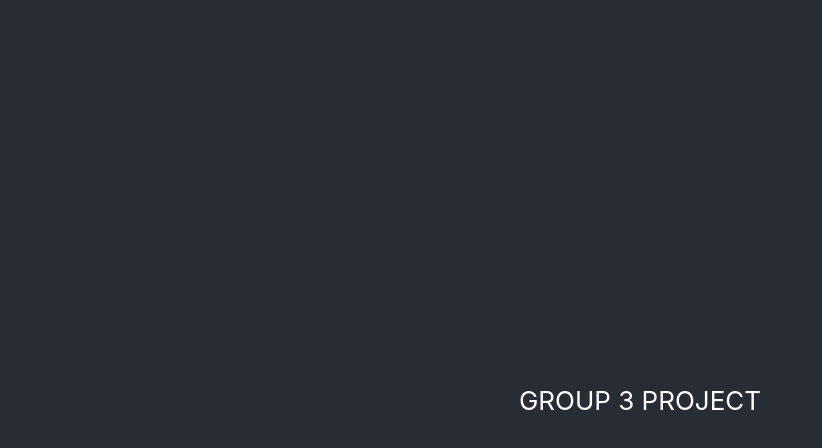
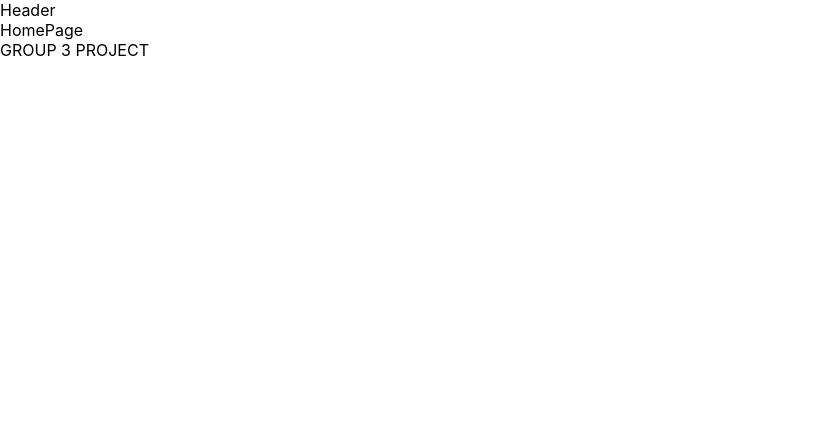
Before and after one commit to KeithWesley254/frontend-group-3-project, a React (Create React App) app: page / in a window 1280 px wide. Shown: the top 448 px of the page, without its empty margins (0-822 px from the left). Built offline with nearby package versions, Linux system fonts and the light colour scheme.

Commit message:
milestone: starter code

```diff
--- a/package.json
+++ b/package.json
@@ -8,6 +8,7 @@
     "@testing-library/user-event": "^13.5.0",
     "react": "^18.2.0",
     "react-dom": "^18.2.0",
+    "react-router-dom": "^6.3.0",
     "react-scripts": "5.0.1",
     "web-vitals": "^2.1.4"
   },
--- a/src/App.css
+++ b/src/App.css
@@ -1,18 +1,6 @@
-.App {
-  text-align: center;
+* {
+  margin: 0;
+  padding: 0;
+  box-sizing: border-box;
+  scroll-behavior: smooth;
 }
-
-.App-header {
-  background-color: #282c34;
-  min-height: 100vh;
-  display: flex;
-  flex-direction: column;
-  align-items: center;
-  justify-content: center;
-  font-size: calc(10px + 2vmin);
-  color: white;
-}
-
-.App-link {
-  color: #61dafb;
-}
--- a/src/App.js
+++ b/src/App.js
@@ -1,12 +1,18 @@
 import './App.css';
+import { BrowserRouter, Route, Routes } from 'react-router-dom';
+import Header from './Components/Header';
+import HomePage from './Pages/HomePage';
 
 function App() {
   return (
-    <div className="App">
-      <header className="App-header">
-        GROUP 3 PROJECT
-      </header>
+    <BrowserRouter>
+    <div className="overallTop">
+      <Header />
+      <Routes>
+        <Route exact='true' path='/' element={<HomePage />}/>
+      </Routes>
     </div>
+    </BrowserRouter>
   );
 }
 
--- a/src/Components/Header.js
+++ b/src/Components/Header.js
@@ -1,4 +1,5 @@
 import React from 'react'
+//navbar from tailwind goes in here
 
 const Header = () => {
   return (
--- a/src/Pages/HomePage.js
+++ b/src/Pages/HomePage.js
@@ -1,8 +1,14 @@
 import React from 'react'
+//set a nice landing page. This is the first thing people will see
 
 const HomePage = () => {
   return (
-    <div>HomePage</div>
+    <div>
+        HomePage
+        <div>
+            <p> GROUP 3 PROJECT</p>
+        </div>
+    </div>
   )
 }
 
```
Also changed, not shown: 2 other files (tests, documents, lock files or other folders).
